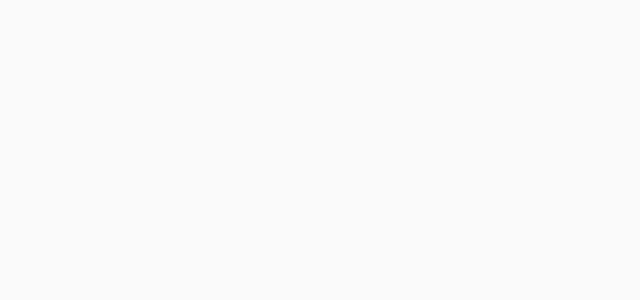
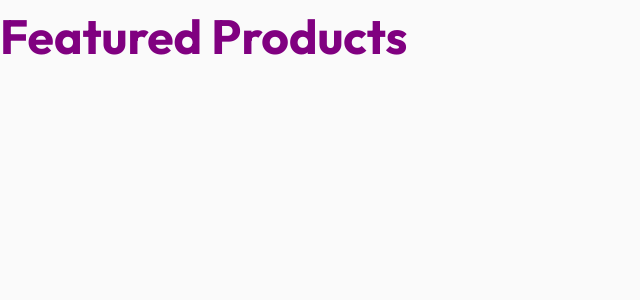
Before and after one commit to timmyproofficial/premier-store, a React (Vite) app: page / in a window 1280 px wide. Shown: the top 300 px of the page, without its empty margins (0-640 px from the left). Built offline with nearby package versions, Linux system fonts and the light colour scheme.

Commit message:
Create plain heading component

```diff
--- a/src/App.tsx
+++ b/src/App.tsx
@@ -1,5 +1,11 @@
+import HeadingPlain from './components/HeadingPlain';
+
 function App() {
-  return <></>;
+  return (
+    <>
+      <HeadingPlain mainText="Featured Products" />
+    </>
+  );
 }
 
 export default App;
--- /dev/null
+++ b/src/components/HeadingPlain.tsx
@@ -0,0 +1,9 @@
+interface Props {
+  mainText: string;
+}
+
+const HeadingPlain = ({ mainText }: Props) => {
+  return <h3 className="font-[700]">{mainText}</h3>;
+};
+
+export default HeadingPlain;
```
